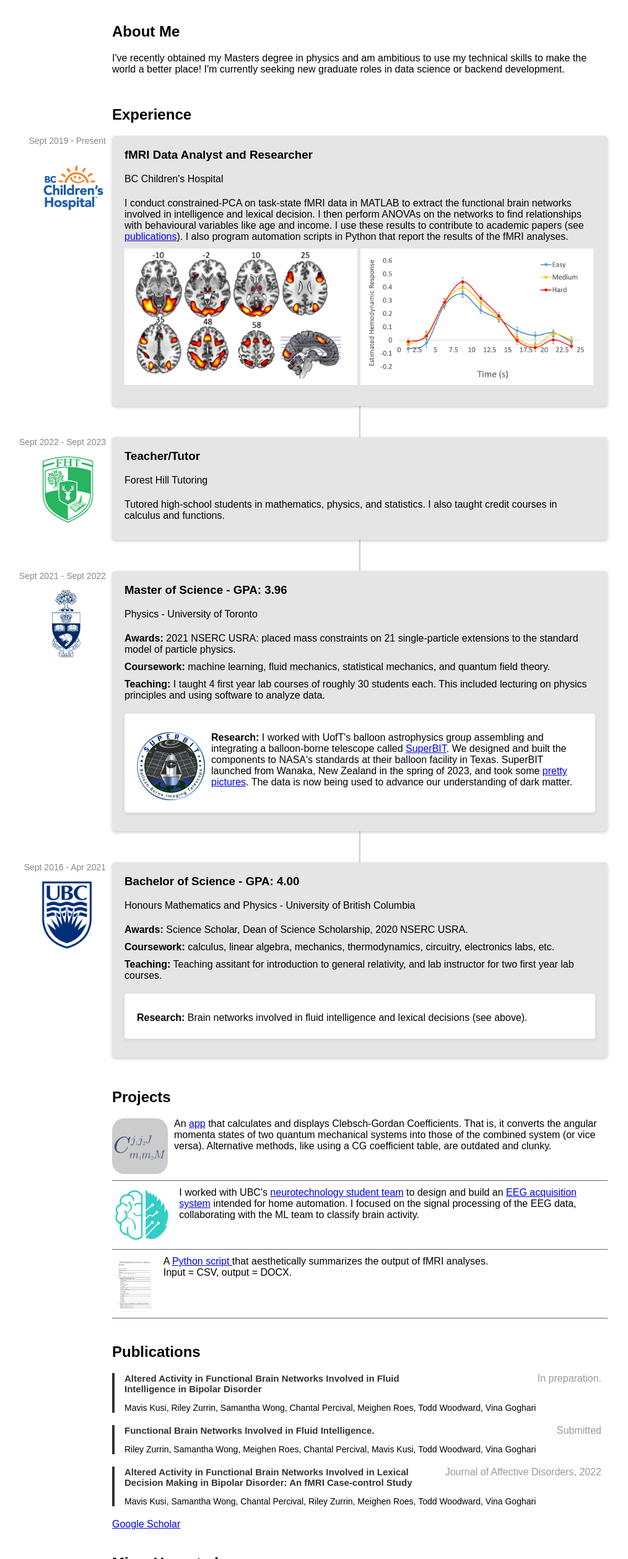
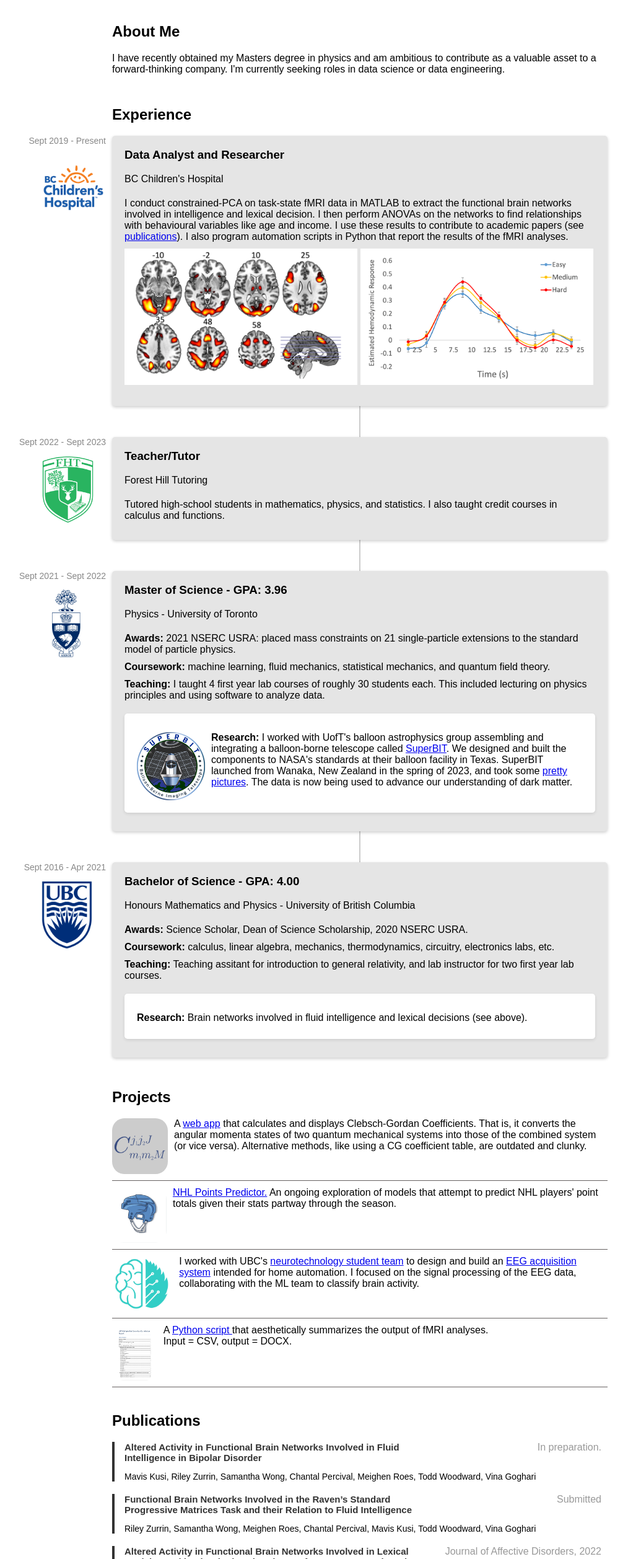
Before and after one commit to RileyZurrin/PersonalWebsite, a plain HTML site: page index.html in a window 1280 px wide. Shown: the part 285-2800 px from the top of the page at 62% size, without its empty margins (59-1073 px from the left). Drawn offline with Linux system fonts and the light colour scheme.

Commit message:
Nov2023 Update

```diff
--- a/index.html
+++ b/index.html
@@ -22,9 +22,8 @@
 	<main>
 		<section id="about">
 			<h2>About Me</h2>
-			<p>I've recently obtained my Masters degree in physics and am ambitious to use my
-                technical skills to make the world a better place! I'm currently
-                seeking new graduate roles in data science or backend development.</p>
+			<p>I have recently obtained my Masters degree in physics and am ambitious to contribute as a valuable asset to a forward-thinking company. I'm currently
+                seeking roles in data science or data engineering.</p>
 		</section>
 
         <section id="timeline">
@@ -32,7 +31,7 @@
             <ul>
                 <li>
                     <div class="timeline-content">
-                        <h3>fMRI Data Analyst and Researcher</h3>
+                        <h3>Data Analyst and Researcher</h3>
                         <h4>BC Children's Hospital</h4>
                         <p> I conduct constrained-PCA on task-state fMRI data in MATLAB to extract the
                             functional brain networks involved in intelligence and lexical decision. I then perform ANOVAs
@@ -113,11 +112,18 @@
               <li>
                 <div class="item">
                   <img src="img/CGappLogo.png" alt="CGapp Logo">
-                  <p>An <a href= "https://play.google.com/store/apps/details?id=org.zurrin.cgapp">app</a>
+                  <p>A <a href= "https://clebschgordan.com/">web app</a>
                     that calculates and displays Clebsch-Gordan Coefficients.
                     That is, it converts the angular momenta states of two quantum
                     mechanical systems into those of the combined system (or vice versa).
                     Alternative methods, like using a CG coefficient table, are outdated and clunky. </p>
+                </div>
+              </li>
+              <li>
+                <div class="item">
+                  <img src="img/Helmet.png" alt="NHLPP Logo">
+                  <p><a href= "https://github.com/RileyZurrin/NHL-Points-Predictor">NHL Points Predictor.</a>
+                    An ongoing exploration of models that attempt to predict NHL players' point totals given their stats partway through the season.  </p>
                 </div>
               </li>
               <li>
@@ -148,7 +154,8 @@
                 </article>
 
             <article class="publication">
-                <h3><a href="#publication">Functional Brain Networks Involved in Fluid Intelligence.</a></h3>
+                <h3><a href="#publication">Functional Brain Networks Involved in the Raven’s Standard Progressive Matrices Task
+                    and their Relation to Fluid Intelligence</a></h3>
                 <p> Riley Zurrin, Samantha Wong, Meighen Roes, Chantal Percival, Mavis Kusi, Todd Woodward, Vina Goghari</p>
                 <div class="date">Submitted</div>
                 </article>
@@ -168,7 +175,7 @@
         <section id="misc unsorted">
             <h2>Misc. Unsorted</h2>
             <ul>
-                <li><p><a href="https://www.compassionservices.net/">Compassion Services</a>, a non-profit organization I co-founded a few years ago that laboured in the community in exchange for charitable donations. The money we raised provided four $5000 scholarships to high-school students and helped fund the construction of a well in Nepal.</p></li>
+                <li><p><a href="https://rjzurrin.wixsite.com/website-4">Compassion Services</a>, a non-profit organization I co-founded a few years ago that laboured in the community in exchange for charitable donations. The money we raised provided four $5000 scholarships to high-school students and helped fund the construction of a well in Nepal.</p></li>
                 <li><p>A <a href="https://youtu.be/5xamJAdlMwE">video</a> of my biking trip to Niagara Falls.</p></li>
                 <li><p>Some of the books I've read and my reviews of them on <a href="https://www.goodreads.com/user/show/43511113-riley-zurrin">Goodreads</a>.</p></li>
                 <li><p>My family and I <a href="https://youtu.be/C8Dyh2Sic1U">kiteboarding</a> in Mexico.</p></li>
@@ -177,7 +184,7 @@
     </main>
 
 	<footer>
-		<p>&copy; Riley Zurrin 2023; made with pure HTML and CSS.</p>
+		<p>&copy; Riley Zurrin 2023; made with pure HTML and CSS; inspired by <a href="https://karpathy.ai/">Andrej Karpathy's site.</a></p>
 	</footer>
 </body>
 </html>
```
Also changed, not shown: img/Helmet.png (added).
